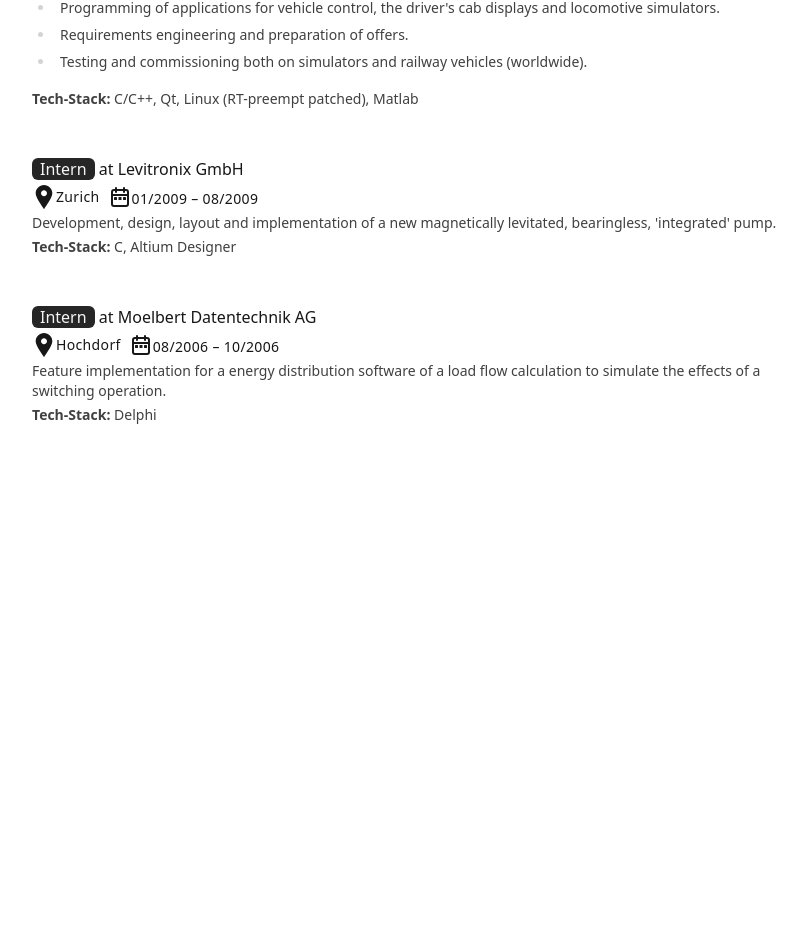
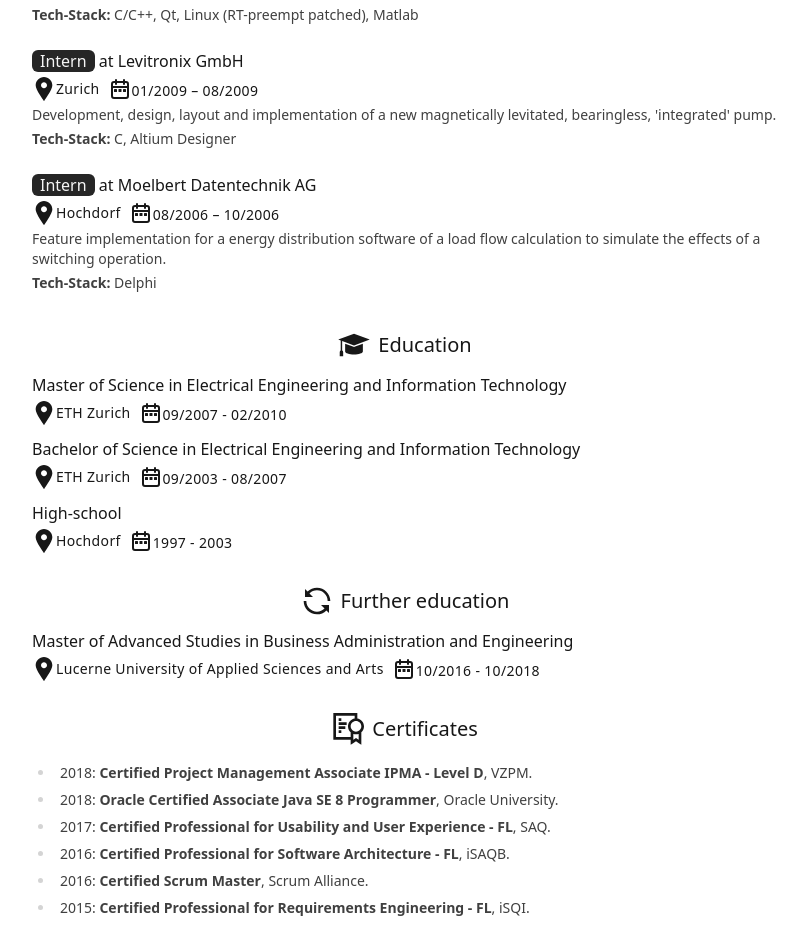
Before and after one commit to schereradi/scherera.ch, a Next.js app: page /cv in a window 1280 px wide. Shown: the part 1051-2003 px from the top of the page, without its empty margins (310-1113 px from the left). Before the commit the page ends 1708 px from the top, so only its background shows below. Built offline with nearby package versions, Linux system fonts and the light colour scheme.

Commit message:
Add education, further education and certificates

```diff
--- a/app/cv/page.tsx
+++ b/app/cv/page.tsx
@@ -1,5 +1,5 @@
 import type { Metadata } from 'next';
-import { WorkIcon } from 'components/icons';
+import { WorkIcon, EducationIcon, CertificateIcon, SmallLocationIcon, SmallDateIcon, ProgressIcon } from 'components/icons';
 import { Job } from 'components/job';
 
 export const metadata: Metadata = {
@@ -49,7 +49,7 @@
               Full-stack software development of a comprehensive AHV solution to support the compensation offices in handling their core processes.
             </>
           }
-          tech='Java, Oracle/Db2, WildFly/WebSphere'
+          tech='Java 11, Oracle/Db2, WildFly/WebSphere, IBM MQ, Jenkins 2'
         />
         <Job
           title='Software Engineer'
@@ -108,6 +108,81 @@
           }
           tech='Delphi'
         />
+
+        <div className="flex justify-center text-center pt-6">
+          <h2 className="text-lg md:text-xl">
+            <div className="flex items-center gap-2">
+              <EducationIcon />
+              <div>Education</div>
+            </div>
+          </h2>
+        </div>
+
+        <h3 className='text-sm md:text-base pt-3'>
+          <span>Master of Science in Electrical Engineering and Information Technology</span>
+        </h3>
+        <div className="mt-1 tracking-wide flex items-center text-xs md:text-sm">
+          <SmallLocationIcon />
+          <div className="pr-2">ETH Zurich</div>
+          <SmallDateIcon />
+          <div className="mt-1">09/2007 - 02/2010</div>
+        </div>
+        <h3 className='text-sm md:text-base pt-3'>
+          <span>Bachelor of Science in Electrical Engineering and Information Technology</span>
+        </h3>
+        <div className="mt-1 tracking-wide flex items-center text-xs md:text-sm">
+          <SmallLocationIcon />
+          <div className="pr-2">ETH Zurich</div>
+          <SmallDateIcon />
+          <div className="mt-1">09/2003 - 08/2007</div>
+        </div>
+        <h3 className='text-sm md:text-base pt-3'>
+          <span>High-school</span>
+        </h3>
+        <div className="mt-1 tracking-wide flex items-center text-xs md:text-sm">
+          <SmallLocationIcon />
+          <div className="pr-2">Hochdorf</div>
+          <SmallDateIcon />
+          <div className="mt-1">1997 - 2003</div>
+        </div>
+
+        <div className="flex justify-center text-center pt-8">
+          <h2 className="text-lg md:text-xl">
+            <div className="flex items-center gap-2">
+              <ProgressIcon />
+              <div>Further education</div>
+            </div>
+          </h2>
+        </div>
+        <h3 className='text-sm md:text-base pt-3'>
+          <span>Master of Advanced Studies in Business Administration and Engineering</span>
+        </h3>
+        <div className="mt-1 tracking-wide flex items-center text-xs md:text-sm">
+          <SmallLocationIcon />
+          <div className="pr-2">Lucerne University of Applied Sciences and Arts</div>
+          <SmallDateIcon />
+          <div className="mt-1">10/2016 - 10/2018</div>
+        </div>
+
+
+        <div className="flex justify-center text-center pt-8">
+          <h2 className="text-lg md:text-xl">
+            <div className="flex items-center gap-2">
+              <CertificateIcon />
+              <div>Certificates</div>
+            </div>
+          </h2>
+        </div>
+        <div className="mt-1 prose prose-neutral dark:prose-invert text-xs md:text-sm max-w-fit">
+          <ul>
+            <li>2018: <span className="font-bold">Certified Project Management Associate IPMA - Level D</span>, VZPM.</li>
+            <li>2018: <span className="font-bold">Oracle Certified Associate Java SE 8 Programmer</span>, Oracle University.</li>
+            <li>2017: <span className="font-bold">Certified Professional for Usability and User Experience - FL</span>, SAQ.</li>
+            <li>2016: <span className="font-bold">Certified Professional for Software Architecture - FL</span>, iSAQB.</li>
+            <li>2016: <span className="font-bold">Certified Scrum Master</span>, Scrum Alliance.</li>
+            <li>2015: <span className="font-bold">Certified Professional for Requirements Engineering - FL</span>, iSQI.</li>
+          </ul>
+        </div>
       </div>
     </section>
   );
--- a/components/icons.tsx
+++ b/components/icons.tsx
@@ -132,6 +132,52 @@
       		c0.579,0.792,1.501,1.255,2.471,1.255c0.985,0,1.901-0.463,2.486-1.255l4.948-6.738c5.308-7.211,129.896-177.501,129.896-250.388
       		C335.179,61.609,273.569,0,197.849,0z M197.849,88.138c27.13,0,49.191,22.062,49.191,49.191c0,27.115-22.062,49.191-49.191,49.191
       		c-27.114,0-49.191-22.076-49.191-49.191C148.658,110.2,170.734,88.138,197.849,88.138z"/>
+    </svg>
+  )
+}
+
+export function EducationIcon() {
+  return (
+    <svg
+      xmlns="http://www.w3.org/2000/svg"
+      height="800px"
+      width="800px"
+      viewBox="0 0 260 188"
+      fill="currentColor"
+      className="w-8 h-8"
+    >
+      <path d="M134.3,109.2L202,83.8V146c0,13.4-32.2,24.3-72,24.3S58,159.4,58,146V83.8l67.9,25.4l4.2,1.6L134.3,109.2z M130.1,98L258,50
+      	L130.1,2L2,50l20,7.5v81.8c-4.7,2.2-8,7.1-8,12.7v34h28v-34c0-5.7-3.3-10.6-8.1-12.8V61.9L130.1,98z"/>
+    </svg>
+  )
+}
+
+export function CertificateIcon() {
+  return (
+    <svg
+      xmlns="http://www.w3.org/2000/svg"
+      height="800px"
+      width="800px"
+      viewBox="0 0 24 24"
+      fill="none"
+      className="w-8 h-8"
+    >
+      <path fill-rule="evenodd" clip-rule="evenodd" d="M1 0H2H18H19V1V4.08296C21.8377 4.55904 24 7.027 24 10C24 11.777 23.2275 13.3736 22 14.4722V22V23.8685L20.4453 22.8321L18 21.2019L15.5547 22.8321L14 23.8685V22V20H2H1V19V1V0ZM14 18V14.4722C12.7725 13.3736 12 11.777 12 10C12 7.027 14.1623 4.55904 17 4.08296V2H3V18H14ZM16 15.6586V20.1315L17.4453 19.1679L18 18.7981L18.5547 19.1679L20 20.1315V15.6586C19.3744 15.8797 18.7013 16 18 16C17.2987 16 16.6256 15.8797 16 15.6586ZM18 6C15.7909 6 14 7.79086 14 10C14 12.2091 15.7909 14 18 14C20.2091 14 22 12.2091 22 10C22 7.79086 20.2091 6 18 6ZM11 9.00001H5V7.00001H11V9.00001ZM5 12H10V10H5V12ZM7 15H5V13H7V15ZM5 6.00001H7V4.00001H5V6.00001Z" fill="currentColor"/>
+    </svg>
+  )
+}
+
+export function ProgressIcon() {
+  return (
+    <svg
+      xmlns="http://www.w3.org/2000/svg"
+      height="800px"
+      width="800px"
+      viewBox="0 0 1920 1920"
+      fill="currentColor"
+      className="w-8 h-8"
+    >
+      <path d="M320.006 962.032c0 352.866 287.052 639.974 640.026 639.974 173.767 0 334.093-69.757 451.938-188.072l-211.928-211.912h480.019v479.981l-155.046-155.114C1377.649 1674.883 1177.24 1762 960.032 1762 518.814 1762 160 1403.134 160 962.032ZM959.968 162C1401.186 162 1760 520.866 1760 961.968h-160.006c0-352.866-287.052-639.974-640.026-639.974-173.767 0-334.093 69.757-451.938 188.072l211.928 211.912H239.94V241.997L394.985 397.03C542.351 249.117 742.76 162 959.968 162Z" fill-rule="evenodd"/>
     </svg>
   )
 }
--- a/components/job.tsx
+++ b/components/job.tsx
@@ -14,7 +14,7 @@
   title, location, company, period, description, tech
 }) => {
   return (
-    <div className="py-6">
+    <div className="py-3">
       <h3 className='text-sm md:text-base'>
         <span className="rounded-md px-2 bg-neutral-800 text-neutral-100">
           {title}
```
